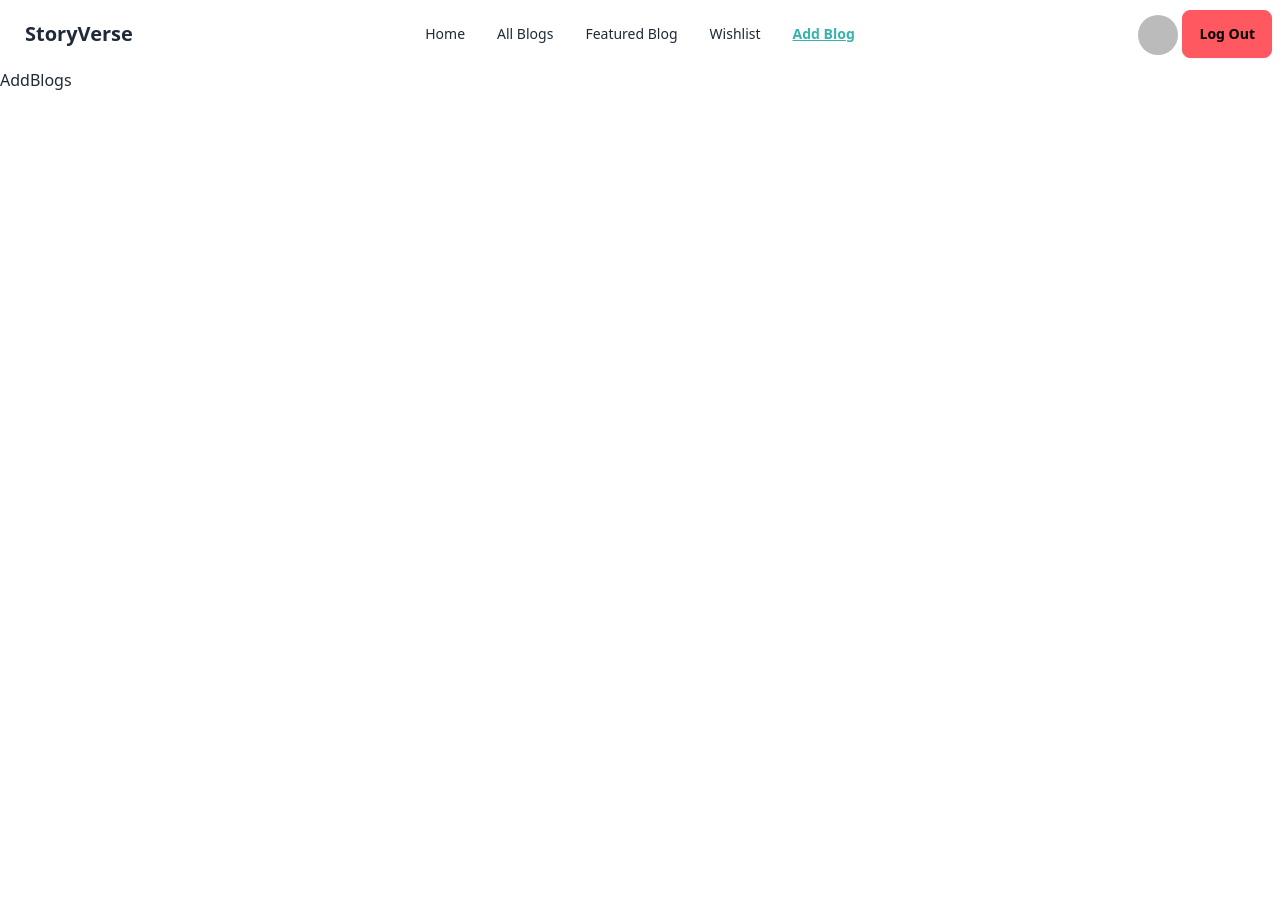
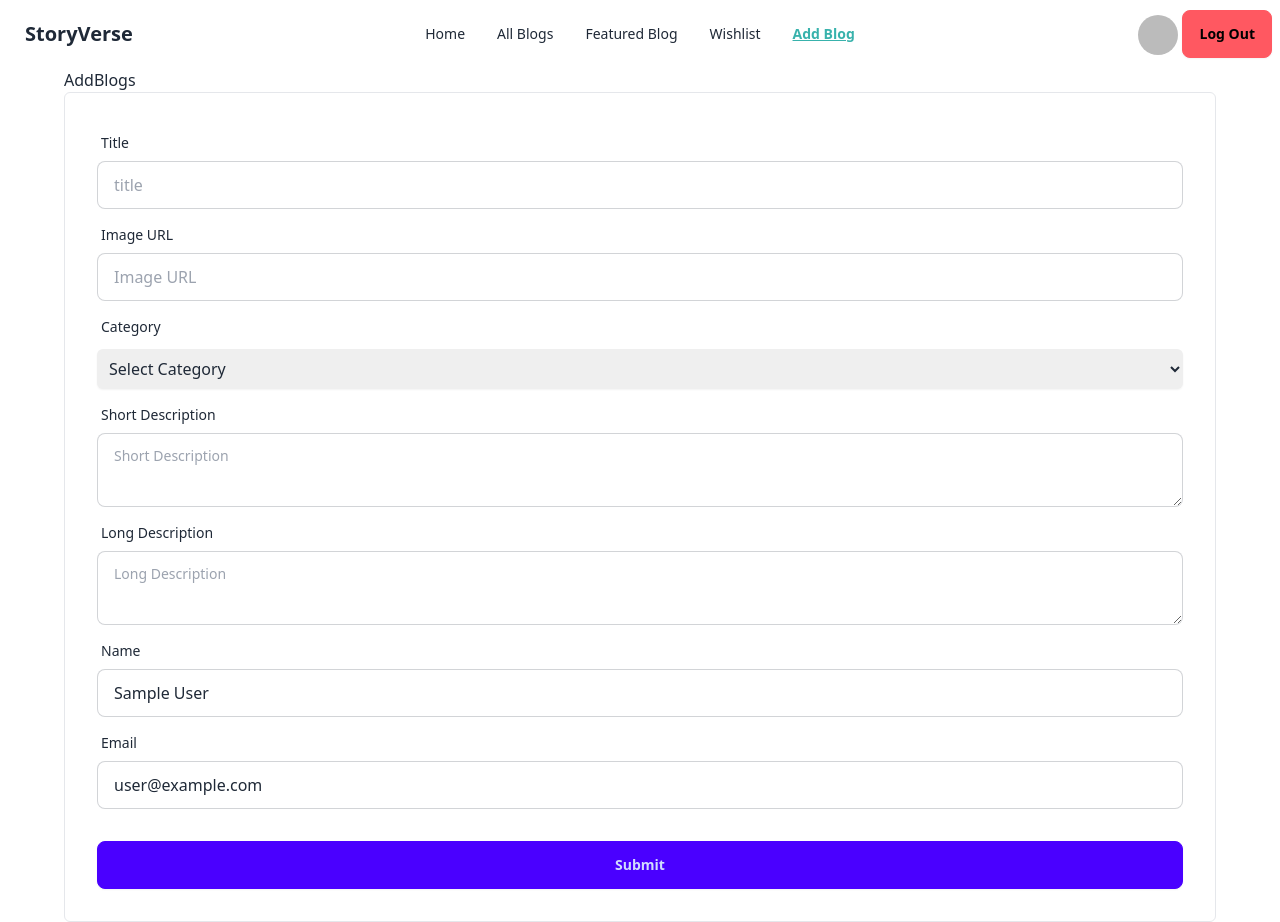
Before and after one commit to joysaha023/storyverse-client-side, a React (Vite) app: page /addblogs in a window 1280 px wide. Before the commit the page ends 800 px from the top, so only its background shows below. Built offline with nearby package versions, Linux system fonts and the light colour scheme; no server answers; sample sign-in values are in the browser's storage.

Commit message:
add blog page create and send data to server

```diff
--- a/src/Pages/AddBlogs/AddBlogs.jsx
+++ b/src/Pages/AddBlogs/AddBlogs.jsx
@@ -1,11 +1,126 @@
-import React from 'react';
+import React from "react";
+import useAuth from "../../Hooks/useAuth";
 
 const AddBlogs = () => {
-    return (
-        <div>
-            <h2>AddBlogs </h2>
-        </div>
-    );
+    const {user} = useAuth();
+
+    const handleSubmit = (e) => {
+        e.preventDefault();
+        const form = e.target;
+        const title = form.title.value;
+        const image_url = form.image.value;
+        const category = form.subcategory_name.value;
+        const short_description = form.sdescription.value;
+        const long_description = form.ldescription.value;
+        const email = form.email.value;
+        const name = form.name.value;
+        const sendBlog = {title, image_url, category, short_description, long_description, email, name}
+        console.log(sendBlog)
+
+        fetch("http://localhost:5000/blogposts", {
+            method: "POST",
+            headers: {
+                "content-type" : "application/json",
+            },
+            body: JSON.stringify(sendBlog)
+        })
+        .then((res) => res.json())
+        .then((data) => {
+            console.log(data)
+        })
+    }
+
+
+  return (
+    <div className="max-w-6xl mx-auto">
+      <h2>AddBlogs </h2>
+      <div>
+        <form onSubmit={handleSubmit} className="card-body border rounded-md">
+          <div className="form-control">
+            <label className="label">
+              <span className="label-text">Title</span>
+            </label>
+            <input
+              type="text"
+              placeholder="title"
+              name="title"
+              className="input input-bordered"
+              required
+            />
+          </div>
+          <div className="form-control">
+            <label className="label">
+              <span className="label-text">Image URL</span>
+            </label>
+            <input
+              type="text"
+              placeholder="Image URL"
+              name="image"
+              className="input input-bordered"
+              required
+            />
+          </div>
+          <div className="form-control">
+          <label className="label">
+              <span className="label-text">Category</span>
+            </label>
+              <select
+                id="subcategory_name"
+                name="subcategory_name"
+                className="mt-1 block w-full p-2 outline-none rounded-md border-gray-300 shadow-sm focus:border-indigo-300 focus:ring focus:ring-indigo-200 focus:ring-opacity-50"
+                required
+              >
+                <option value="">Select Category</option>
+            <option value="Science Fiction">Science Fiction</option>
+            <option value="Drama">Drama</option>
+            <option value="Action">Action</option>
+            <option value="Crime">Crime</option>
+            <option value="Fantasy">Fantasy</option>
+              </select>
+            </div>
+          <div className="form-control">
+            <label className="label">
+              <span className="label-text">Short Description</span>
+            </label>
+            <textarea className="textarea textarea-bordered" name="sdescription" placeholder="Short Description"></textarea>
+          </div>
+          <div className="form-control">
+            <label className="label">
+              <span className="label-text">Long Description</span>
+            </label>
+            <textarea className="textarea textarea-bordered" name="ldescription" placeholder="Long Description"></textarea>
+          </div>
+          <div className="form-control">
+            <label className="label">
+              <span className="label-text">Name</span>
+            </label>
+            <input
+              type="text"
+              defaultValue={user?.displayName}
+              name="name"
+              className="input input-bordered"
+              readOnly
+            />
+          </div>
+          <div className="form-control">
+            <label className="label">
+              <span className="label-text">Email</span>
+            </label>
+            <input
+              type="text"
+              defaultValue={user?.email}
+              name="email"
+              className="input input-bordered"
+              readOnly
+            />
+          </div>
+          <div className="form-control mt-6">
+            <button className="btn btn-primary">Submit</button>
+          </div>
+        </form>
+      </div>
+    </div>
+  );
 };
 
 export default AddBlogs;
--- a/src/Pages/AllBlogs/AllBlogs.jsx
+++ b/src/Pages/AllBlogs/AllBlogs.jsx
@@ -22,7 +22,7 @@ const AllBlogs = () => {
   const { isPending, data: users } = useQuery({
     queryKey: ["users"],
     queryFn: async () => {
-      const res = await fetch("http://localhost:5000/filter-blog");
+      const res = await fetch("http://localhost:5000/blogposts");
       return res.json();
     },
   });
```
